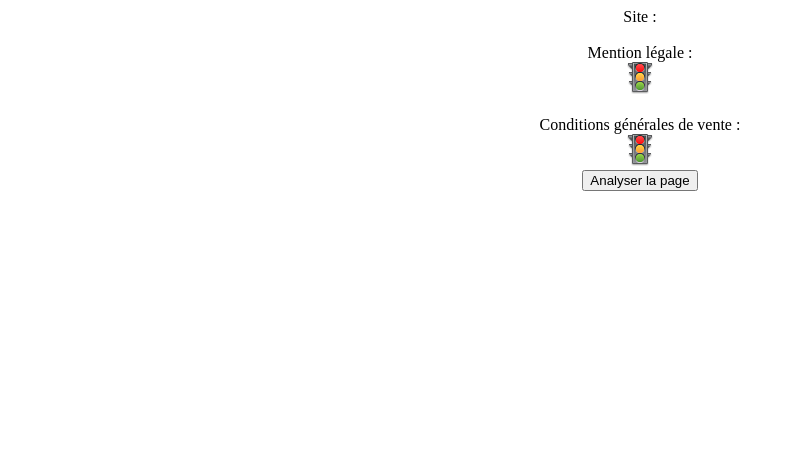
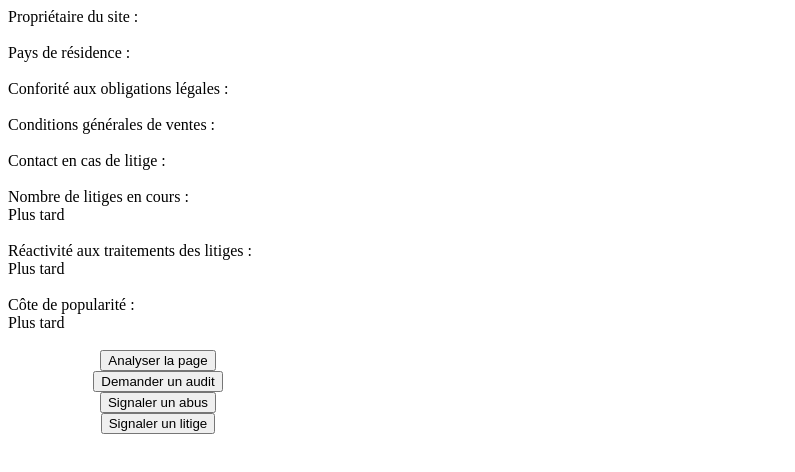
Before and after one commit to cedricdelhaes/iacco, a browser extension: page Chrome/index.html in a window 1280 px wide. Shown: the whole page, without its empty margins (0-795 px from the left). Drawn offline with Linux system fonts and the light colour scheme.

Commit message:
ajout des éléments à analyser, passage des recherches sous expression régulière

```diff
--- a/Chrome/index.css
+++ b/Chrome/index.css
@@ -1,6 +1,12 @@
 html, body
 {
-    width: auto;
-    height: auto;
-    hoverflow: display;
+    width: 300px;
+    height: 100%;
 }
+
+.button-bottom-page
+{
+  width: 100%;
+  text-align: center;
+  bottom: 0;
+}
--- a/Chrome/index.html
+++ b/Chrome/index.html
@@ -3,20 +3,39 @@
   <meta http-equiv="Content-Type" content="text/html; charset=UTF-8">
   <head>
     <title>IACCO</title>
-    <style></style>
     <script src="script.js"></script>
     <link rel="stylesheet" type="text/css" href="index.css" media="screen" />
   </head>
-  <center><body>
-    <div>Site :</div>
-    <div id="site"></div>
+  <body>
+    <div class="info-title">Propriétaire du site :</div>
+    <div id="owner"></div>
     <br/>
-    <div>Mention légale :</div>
-    <div id="ln"></div><img src="traffic_lights.png" id="traffic_ln" alt=""/>
-    <br/><br/>
-    <div>Conditions générales de vente : </div>
-    <div id="tos"></div><img src="traffic_lights.png" id="traffic_tos" alt=""/>
+    <div class="info-title">Pays de résidence :</div>
+    <div id="localisation"></div>
     <br/>
-    <input type="button" value="Analyser la page" id="analyse"/>
-  </body></center>
+    <div class="info-title">Conforité aux obligations légales :</div>
+    <div id="ln"></div>
+    <br/>
+    <div class="info-title">Conditions générales de ventes : </div>
+    <div id="tos"></div>
+    <br/>
+    <div class="info-title">Contact en cas de litige : </div>
+    <div id="contact"></div>
+    <br/>
+    <div class="info-title">Nombre de litiges en cours : </div>
+    <div id="dispute">Plus tard</div>
+    <br/>
+    <div class="info-title">Réactivité aux traitements des litiges : </div>
+    <div id="reactivity">Plus tard</div>
+    <br/>
+    <div class="info-title">Côte de popularité : </div>
+    <div id="popularity">Plus tard</div>
+    <br/>
+    <div class="button-bottom-page">
+      <input type="button" value="Analyser la page" id="ask-analyse"/><br/>
+      <input type="button" value="Demander un audit" id="ask-audit"/><br/>
+      <input type="button" value="Signaler un abus" id="ask-abuse"/><br/>
+      <input type="button" value="Signaler un litige" id="ask-dispute"/><br/>
+    </div>
+  </body>
 </html>
--- a/Chrome/script.js
+++ b/Chrome/script.js
@@ -1,6 +1,6 @@
 //Quand la popup est chargé création des clicks boutons
 document.addEventListener('DOMContentLoaded', function() {
-    var btn = document.getElementById('analyse');
+    var btn = document.getElementById('ask-analyse');
     //Au clic de du bouton de demande d'analyse
     btn.addEventListener('click', function() {
       //Recherche de l'id de la page web courant dans la fenêtre courante
@@ -15,17 +15,17 @@ document.addEventListener('DOMContentLoaded', function() {
 
 //Mettre à jour le titre avec la réponse de content_script
 function updateTitle(message){
-  document.getElementById('site').textContent = message;
+  document.getElementById('owner').textContent = message;
 }
 
 //Mettre à jour les Mentions légales (Ln Legale Notice)
 function updateLn(message){
   if(message){
     document.getElementById('ln').textContent = "Trouvé mais non analysé";
-    document.getElementById('traffic_ln').src = "traffic_lights_yellow.png"
+    //document.getElementById('traffic_ln').src = "traffic_lights_yellow.png"
   }else{
     document.getElementById('ln').textContent = "Non trouvé";
-    document.getElementById('traffic_ln').src = "traffic_lights_red.png"
+    //document.getElementById('traffic_ln').src = "traffic_lights_red.png"
   }
 }
 
@@ -33,9 +33,9 @@ function updateLn(message){
 function updateToS(message){
   if(message){
     document.getElementById('tos').textContent = "Trouvé mais non analysé";
-    document.getElementById('traffic_tos').src = "traffic_lights_yellow.png"
+    //document.getElementById('traffic_tos').src = "traffic_lights_yellow.png"
   }else{
     document.getElementById('tos').textContent = "Non trouvé";
-    document.getElementById('traffic_tos').src = "traffic_lights_red.png"
+    //document.getElementById('traffic_tos').src = "traffic_lights_red.png"
   }
 }
```
Also changed, not shown: Chrome/content_script.js (+6 -4 lines).
